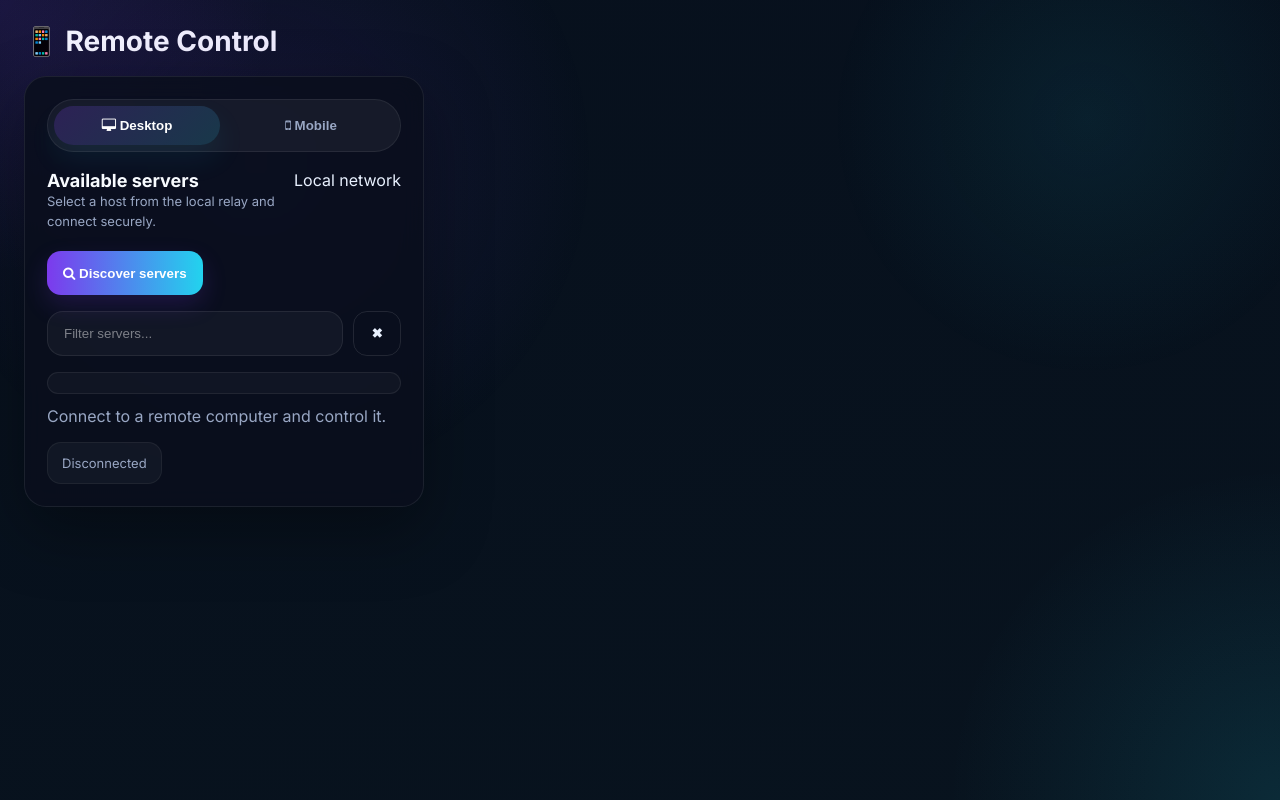
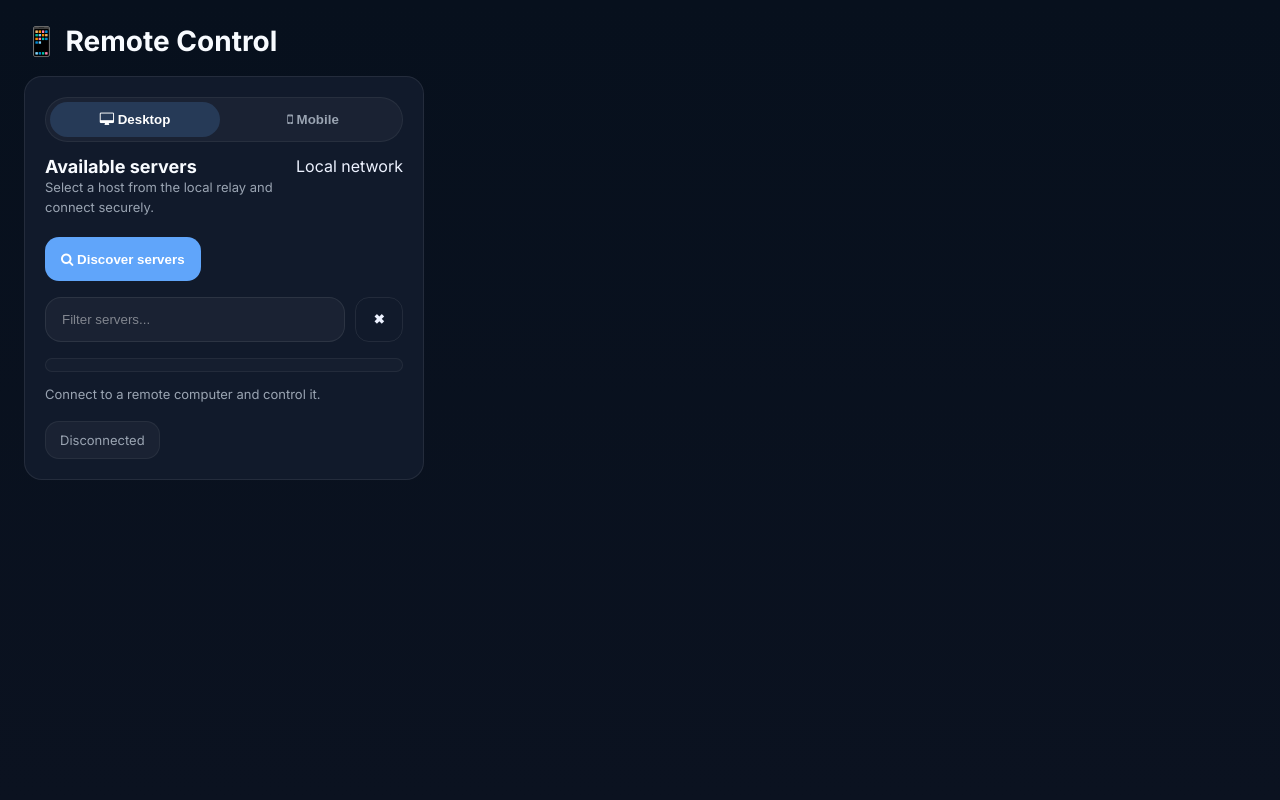
Before and after one commit to Davidhaba/remote-control, a Flask app: page / in a window 1280 px wide. Run offline with Flask 3, Linux system fonts and the light colour scheme; some libraries are stand-ins or nearby versions.

Commit message:
Add files via upload

```diff
--- a/static/style.css
+++ b/static/style.css
@@ -1,13 +1,13 @@
 :root {
     --bg-1: #07101d;
-    --bg-2: #08131e;
-    --accent: #7c3aed;
-    --accent-2: #22d3ee;
-    --card-bg: rgba(10, 14, 28, 0.86);
-    --surface: rgba(15, 22, 42, 0.86);
-    --muted: #99a7c4;
+    --bg-2: #0b1220;
+    --accent: #60a5fa;
+    --accent-2: #38bdf8;
+    --card-bg: rgba(19, 28, 45, 0.92);
+    --surface: rgba(19, 28, 45, 0.85);
+    --muted: #9aa4b2;
     --border: rgba(255, 255, 255, 0.08);
-    --text: #e9f1ff;
+    --text: #edf2ff;
 }
 
 * {
@@ -23,9 +23,7 @@ body {
 
 body {
     font-family: 'Inter', system-ui, -apple-system, 'Segoe UI', Roboto, Arial, sans-serif;
-    background: radial-gradient(circle at top left, rgba(124, 58, 237, 0.16), transparent 18%),
-        radial-gradient(circle at bottom right, rgba(34, 211, 238, 0.12), transparent 22%),
-        linear-gradient(160deg, var(--bg-1) 0%, var(--bg-2) 100%);
+    background: linear-gradient(180deg, var(--bg-1) 0%, var(--bg-2) 100%);
     color: var(--text);
     min-height: 100vh;
     display: flex;
@@ -33,19 +31,10 @@ body {
     padding: 24px;
 }
 
-body::before {
-    content: '';
-    position: fixed;
-    inset: 0;
-    pointer-events: none;
-    background: radial-gradient(circle at 20% 20%, rgba(124, 58, 237, 0.12), transparent 28%),
-        radial-gradient(circle at 85% 15%, rgba(34, 211, 238, 0.08), transparent 20%);
-}
-
 .app-header {
     display: flex;
     flex-direction: column;
-    gap: 8px;
+    gap: 6px;
     margin-bottom: 18px;
 }
 
@@ -73,29 +62,28 @@ body::before {
 .tabs {
     display: flex;
     gap: 8px;
-    margin-bottom: 18px;
-    padding: 6px;
-    background: rgba(255, 255, 255, 0.05);
+    margin-bottom: 14px;
+    padding: 4px;
+    background: rgba(255, 255, 255, 0.04);
     border-radius: 999px;
-    border: 1px solid rgba(255, 255, 255, 0.07);
+    border: 1px solid rgba(255, 255, 255, 0.06);
 }
 
 .tab-btn {
     flex: 1;
-    padding: 12px 14px;
+    padding: 10px 12px;
     border: none;
     background: transparent;
     cursor: pointer;
     color: var(--muted);
-    font-weight: 700;
+    font-weight: 600;
     border-radius: 999px;
-    transition: all 0.2s ease;
+    transition: background-color 0.2s ease, color 0.2s ease;
 }
 
 .tab-btn.active {
     color: #fff;
-    background: linear-gradient(135deg, rgba(124, 58, 237, 0.22), rgba(34, 211, 238, 0.16));
-    box-shadow: 0 14px 30px rgba(34, 211, 238, 0.08);
+    background: rgba(96, 165, 250, 0.18);
 }
 
 .tab-content {
@@ -187,11 +172,9 @@ body::before {
 
 .card {
     background: var(--card-bg);
-    border-radius: 22px;
-    padding: 22px;
-    box-shadow: 0 24px 65px rgba(0, 0, 0, 0.34);
+    border-radius: 18px;
+    padding: 20px;
     border: 1px solid rgba(255, 255, 255, 0.08);
-    backdrop-filter: blur(12px);
 }
 
 .card-header {
@@ -234,13 +217,12 @@ body::before {
 }
 
 .btn-primary {
-    background: linear-gradient(90deg, var(--accent), var(--accent-2));
+    background: var(--accent);
     color: white;
-    box-shadow: 0 10px 24px rgba(124, 58, 237, 0.18);
 }
 
 .btn-ghost {
-    border: 1px solid rgba(255, 255, 255, 0.10);
+    border: 1px solid rgba(255, 255, 255, 0.08);
     padding: 12px 14px;
     border-radius: 14px;
 }
@@ -299,7 +270,7 @@ h2 {
     display: inline-flex;
     align-items: center;
     gap: 8px;
-    padding: 12px 14px;
+    padding: 10px 14px;
     border-radius: 14px;
     background: rgba(255, 255, 255, 0.04);
     border: 1px solid rgba(255, 255, 255, 0.06);
@@ -323,6 +294,39 @@ h2 {
     color: #ffb3b3;
     background: rgba(255, 96, 96, 0.14);
     border-color: rgba(255, 96, 96, 0.18);
+}
+
+.info-text,
+.muted-text {
+    color: var(--muted);
+    font-size: 13px;
+    line-height: 1.6;
+}
+
+.subdued {
+    margin-top: 12px;
+}
+
+.info-row {
+    display: flex;
+    gap: 8px;
+    flex-wrap: wrap;
+}
+
+.small {
+    font-size: 11px;
+    display: block;
+}
+
+.xsmall {
+    font-size: 10px;
+    display: block;
+}
+
+.server-info {
+    margin-bottom: 10px;
+    color: #bbb;
+    font-size: 13px;
 }
 
 .search {
@@ -351,37 +355,35 @@ h2 {
 
 .server-list {
     margin-top: 16px;
-    border-radius: 18px;
+    border-radius: 16px;
     overflow: auto;
     max-height: 62vh;
-    padding: 10px;
-    background: rgba(255, 255, 255, 0.03);
-    border: 1px solid rgba(255, 255, 255, 0.07);
+    padding: 6px;
+    background: rgba(255, 255, 255, 0.02);
+    border: 1px solid rgba(255, 255, 255, 0.06);
 }
 
 .server-item {
     display: grid;
     grid-template-columns: 1fr auto;
     gap: 12px;
-    padding: 16px;
-    border-radius: 16px;
+    padding: 14px;
+    border-radius: 14px;
     margin-bottom: 10px;
     background: rgba(255, 255, 255, 0.02);
     border: 1px solid rgba(255, 255, 255, 0.06);
     cursor: pointer;
-    transition: transform .18s ease, box-shadow .18s ease, border-color .18s ease;
+    transition: background-color 0.2s ease, border-color 0.2s ease;
 }
 
 .server-item:hover {
-    transform: translateY(-2px);
-    box-shadow: 0 12px 30px rgba(2, 6, 23, 0.18);
-    border-color: rgba(124, 58, 237, 0.18);
+    background: rgba(255, 255, 255, 0.04);
+    border-color: rgba(255, 255, 255, 0.12);
 }
 
 .server-item.selected {
-    border-color: rgba(124, 58, 237, 0.38);
-    box-shadow: 0 18px 40px rgba(124, 58, 237, 0.16);
-    background: rgba(124, 58, 237, 0.07);
+    border-color: rgba(96, 165, 250, 0.4);
+    background: rgba(96, 165, 250, 0.08);
 }
 
 .server-meta {
--- a/templates/index.html
+++ b/templates/index.html
@@ -47,7 +47,7 @@
 
                     <div id="serverList" class="server-list"></div>
 
-                    <p class="info-text" style="margin-top:12px;color:var(--muted)">Connect to a remote computer and
+                    <p class="info-text subdued">Connect to a remote computer and
                         control it.</p>
                 </div>
 
@@ -72,7 +72,7 @@
 
                     <div id="deviceList" class="server-list"></div>
 
-                    <p class="info-text" style="margin-top:12px;color:var(--muted)">Requires ADB and Android device
+                    <p class="info-text subdued">Requires ADB and Android device
                         connected via USB with USB Debugging enabled.</p>
                 </div>
 
@@ -258,13 +256,13 @@
                     serverList.innerHTML = '';
                     __serverItems.length = 0;
                     if (!data.servers || data.servers.length === 0) {
-                        serverList.innerHTML = '<p style="color:var(--muted)">No servers found</p>';
+                        serverList.innerHTML = '<p class="muted-text">No servers found</p>';
                         return;
                     }
                     data.servers.forEach(server => {
                         const item = document.createElement('div');
                         item.className = 'server-item';
-                        item.innerHTML = `<span>${server.hostname || 'Unknown'}</span><br><span style="font-size:11px;color:var(--muted)">${server.address}</span>`;
+                        item.innerHTML = `<span>${server.hostname || 'Unknown'}</span><br><span class="muted-text small">${server.address}</span>`;
                         item.onclick = () => connectToServer(server.address, item, 'desktop');
                         serverList.appendChild(item);
                         __serverItems.push({ element: item, text: ((server.hostname || '') + ' ' + server.address + ' ' + (server.ip || '')).toLowerCase() });
@@ -302,7 +300,7 @@
                     deviceList.innerHTML = '';
                     __androidDevices.length = 0;
                     if (!data.devices || data.devices.length === 0) {
-                        deviceList.innerHTML = '<p style="color:var(--muted)">No devices found</p>';
+                        deviceList.innerHTML = '<p class="muted-text">No devices found</p>';
                         statusDiv.className = 'status';
                         statusDiv.textContent = 'No devices';
                         return;
@@ -312,8 +310,8 @@
                         item.className = 'server-item';
                         item.innerHTML = `
                             <span>${device.manufacturer} ${device.model}</span><br>
-                            <span style="font-size:11px;color:var(--muted)">${device.android_version}</span><br>
-                            <span style="font-size:10px;color:var(--muted)">${device.id}</span>
+                            <span class="muted-text small">${device.android_version}</span><br>
+                            <span class="muted-text xsmall">${device.id}</span>
                         `;
                         item.onclick = () => connectToAndroid(device.id, item);
                         deviceList.appendChild(item);
```
Also changed, not shown: other parts of static/style.css (+90 -53 lines), other parts of templates/index.html (+13 -15 lines).
